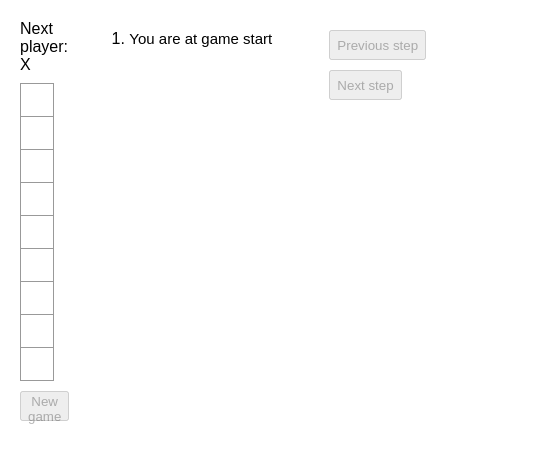
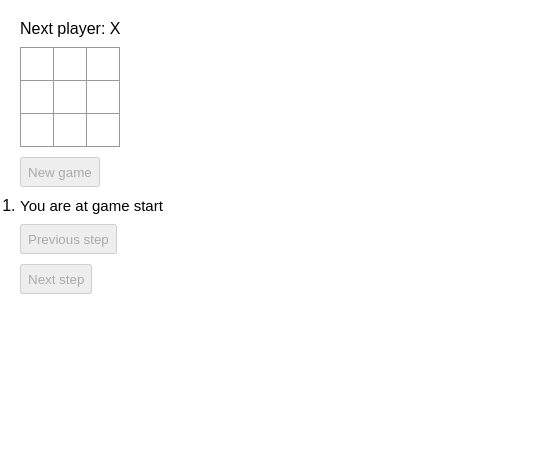
Before and after one commit to nguyenkhanhquy/tic-tac-toe, a React (Create React App) app: page / in a window 390 px wide. Shown: the top 462 px of the page, 549 px wide, since content can reach past the window. Built offline with nearby package versions, Linux system fonts and the light colour scheme.

Commit message:
add: responsive

```diff
--- a/public/index.html
+++ b/public/index.html
@@ -5,6 +5,7 @@
         <meta name="viewport" content="width=device-width, initial-scale=1.0" />
         <title>Tic Tac Toe</title>
     </head>
+
     <body>
         <div id="root"></div>
     </body>
--- /dev/null
+++ b/src/assets/css/responsive.css
@@ -0,0 +1,27 @@
+/* Break point */
+
+/* PC */
+@media only screen and (min-width: 64em) {
+}
+
+/* Tablet */
+@media only screen and (min-width: 48em) and (max-width: 63.99375em) {
+}
+
+/* Mobile */
+@media only screen and (max-width: 47.99375em) {
+    ol {
+        padding-left: 0;
+        margin-bottom: 0;
+    }
+
+    .game {
+        display: flex;
+        flex-direction: column;
+    }
+
+    .game-info {
+        margin-left: 0;
+        min-width: 220px;
+    }
+}
--- a/src/App.jsx
+++ b/src/components/Game.jsx
@@ -1,7 +1,7 @@
 import { useState } from "react";
 
-import Borad from "./components/Borad";
-import ListMove from "./components/ListMove";
+import Borad from "./Borad";
+import ListMove from "./ListMove";
 
 export default function Game() {
     const [history, setHistory] = useState([Array(9).fill(null)]);
--- a/src/index.jsx
+++ b/src/index.jsx
@@ -1,12 +1,13 @@
 import React, { StrictMode } from "react";
 import { createRoot } from "react-dom/client";
 import "./styles.css";
+import "./assets/css/responsive.css";
 
-import App from "./App";
+import Game from "./components/Game";
 
 const root = createRoot(document.getElementById("root"));
 root.render(
     <StrictMode>
-        <App />
+        <Game />
     </StrictMode>
 );
```
